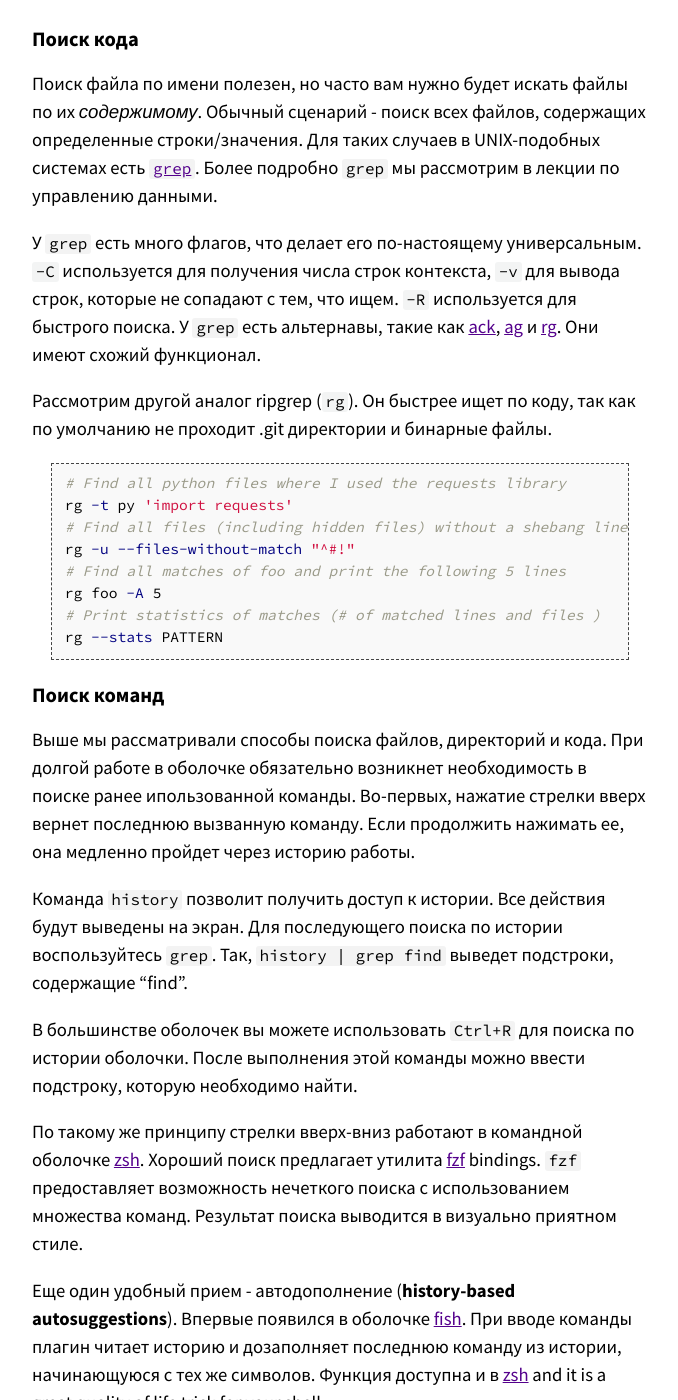
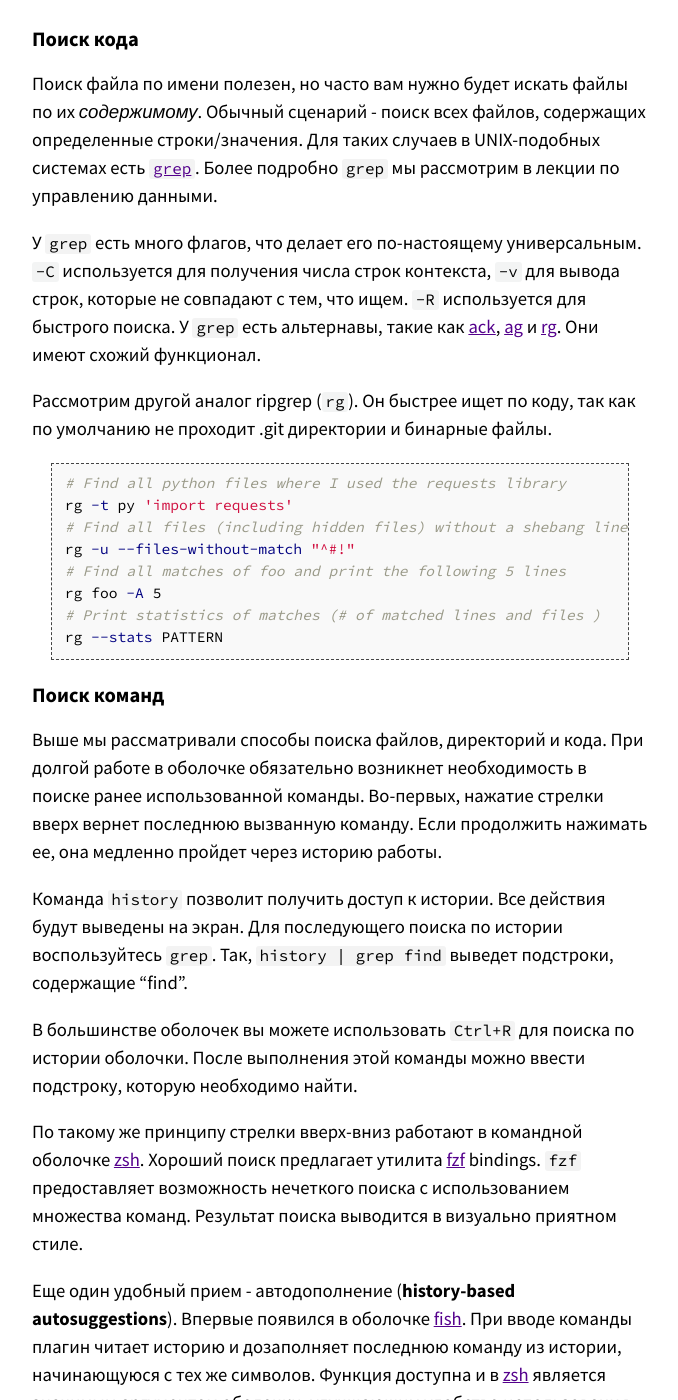
Before and after one commit to missing-semester-rus/missing-semester-rus.github.io, a Jekyll site: the page built from _2020/shell-tools.md, in a window 1280 px wide and 1400 px high, scrolled down 7212 px. Shown: the whole window, without its empty margins (300-978 px from the left). Built offline with Jekyll 4.4.1, drawn with Linux system fonts in a browser that asks for light colours; some of the changed text lies outside the part shown.

Commit message:
Typo & grammar fixes in lectures ##1-2

````diff
--- a/_2020/shell-tools.md
+++ b/_2020/shell-tools.md
@@ -93,7 +93,7 @@
 Bash проводит много сравнений подобного рода - вы можете найти подробный список на странице руководства [`test`](https://www.man7.org/linux/man-pages/man1/test.1.html).
 Выполняя сравнение в bash, попробуйте использовать двойные квадратные скобки `[[ ]]` вместо обычных `[ ]`. Это уменьшит вероятность ошибок. Подробное объяснение можно найти [здесь](http://mywiki.wooledge.org/BashFAQ/031).
 В скриптах часто встречается ситуация, когда нужно выполнить операцию над несколькими объектами файловой системы. В bash можно выполнить подстановку имен файлов - _«globbing»_ (по историческим причинам; в русском также известно как «универсализация файловых имен»).
-- Шаблоны (wildcards) -  для сопостовления и последующего удаления, поиска или архивирования большого количества файлов можно пользоваться `?` (для одного символа) и `*` (все символы). Например, даны файлы `foo`, `foo1`, `foo2`, `foo10` и `bar`, комманда `rm foo?` удалит `foo1` и `foo2`, тогда как команда `rm foo*` удалит все, кроме `bar`.
+- Шаблоны (wildcards) -  для сопоставления и последующего удаления, поиска или архивирования большого количества файлов можно пользоваться `?` (для одного символа) и `*` (все символы). Например, даны файлы `foo`, `foo1`, `foo2`, `foo10` и `bar`, комманда `rm foo?` удалит `foo1` и `foo2`, тогда как команда `rm foo*` удалит все, кроме `bar`.
 - Фигурные скобки `{}` - удобно использовать в случае, когда к файлу применяется серия команд. Например, при перемещении или конвертации.
 
 ```bash
@@ -192,7 +192,7 @@
 Обычный сценарий - поиск всех файлов, содержащих определенные строки/значения. Для таких случаев в UNIX-подобных системах есть [`grep`](https://www.man7.org/linux/man-pages/man1/grep.1.html). Более подробно `grep` мы рассмотрим в лекции по управлению данными.
 
 У `grep` есть много флагов, что делает его по-настоящему универсальным.
-`-C` используется для получения числа строк контекста, `-v` для вывода строк, которые не сопадают с тем, что ищем. `-R` используется для быстрого поиска.
+`-C` используется для получения числа строк контекста, `-v` для вывода строк, которые не совпадают с тем, что ищем. `-R` используется для быстрого поиска.
 У `grep` есть альтернавы, такие как [ack](https://beyondgrep.com/), [ag](https://github.com/ggreer/the_silver_searcher) и [rg](https://github.com/BurntSushi/ripgrep). Они имеют схожий функционал.
 
 Рассмотрим другой аналог ripgrep (`rg`). Он быстрее ищет по коду, так как по умолчанию не проходит .git директории и бинарные файлы.
@@ -209,7 +209,7 @@
 
 ## Поиск команд
 
-Выше мы рассматривали способы поиска файлов, директорий и кода. При долгой работе в оболочке обязательно возникнет необходимость в поиске ранее ипользованной команды.
+Выше мы рассматривали способы поиска файлов, директорий и кода. При долгой работе в оболочке обязательно возникнет необходимость в поиске ранее использованной команды.
 Во-первых, нажатие стрелки вверх вернет последнюю вызванную команду. Если продолжить нажимать ее, она медленно пройдет через историю работы.
 
 Команда `history` позволит получить доступ к истории. Все действия будут выведены на экран. Для последующего поиска по истории воспользуйтесь `grep`. Так, `history | grep find` выведет подстроки, содержащие "find".
@@ -220,7 +220,7 @@
 Хороший поиск предлагает утилита [fzf](https://github.com/junegunn/fzf/wiki/Configuring-shell-key-bindings#ctrl-r) bindings.
 `fzf` предоставляет возможность нечеткого поиска с использованием множества команд. Результат поиска выводится в визуально приятном стиле.
 
-Еще один удобный прием - автодополнение (**history-based autosuggestions**). Впервые появился в оболочке [fish](https://fishshell.com/). При вводе команды плагин читает историю и дозаполняет последнюю команду из истории, начинающуюся с тех же символов. Функция доступна и в [zsh](https://github.com/zsh-users/zsh-autosuggestions) and it is a great quality of life trick for your shell.
+Еще один удобный прием - автодополнение (**history-based autosuggestions**). Впервые появился в оболочке [fish](https://fishshell.com/). При вводе команды плагин читает историю и дозаполняет последнюю команду из истории, начинающуюся с тех же символов. Функция доступна и в [zsh](https://github.com/zsh-users/zsh-autosuggestions) является значимым аргументом оболочки, улучшающим удобство использования.
 
 И последнее, о чем стоит помнить: если в начале команды стоит пробел, она не будет добавлена в историю. Это удобно при вводе пароля и другой конфиденциальной информации.
 Если вы ошиблись и не добавили начальный пробел, вы всегда можете вручную удалить запись, отредактировав `.bash_history` или `.zhistory`.
````
Also changed, not shown: other parts of _2020/shell-tools.md (+1 -1 lines), _2020/course-shell.md (+2 -2 lines).
